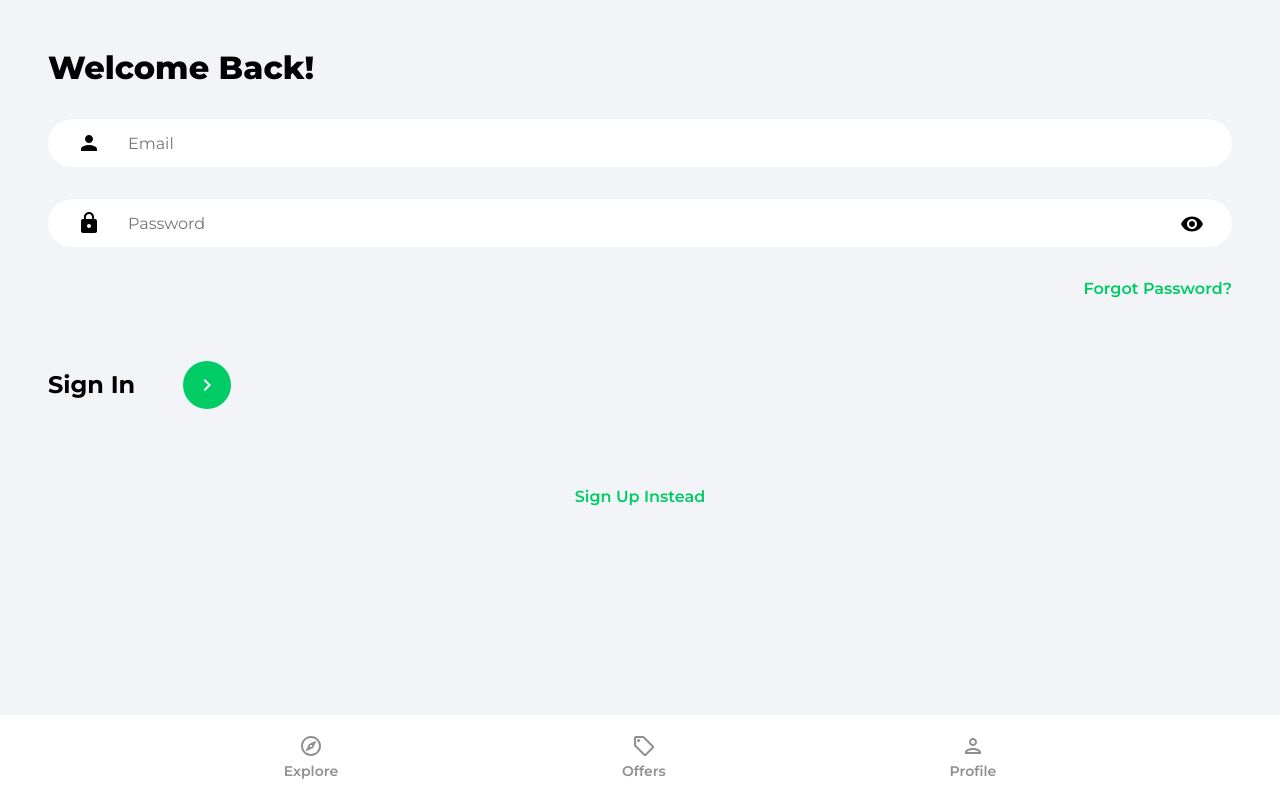
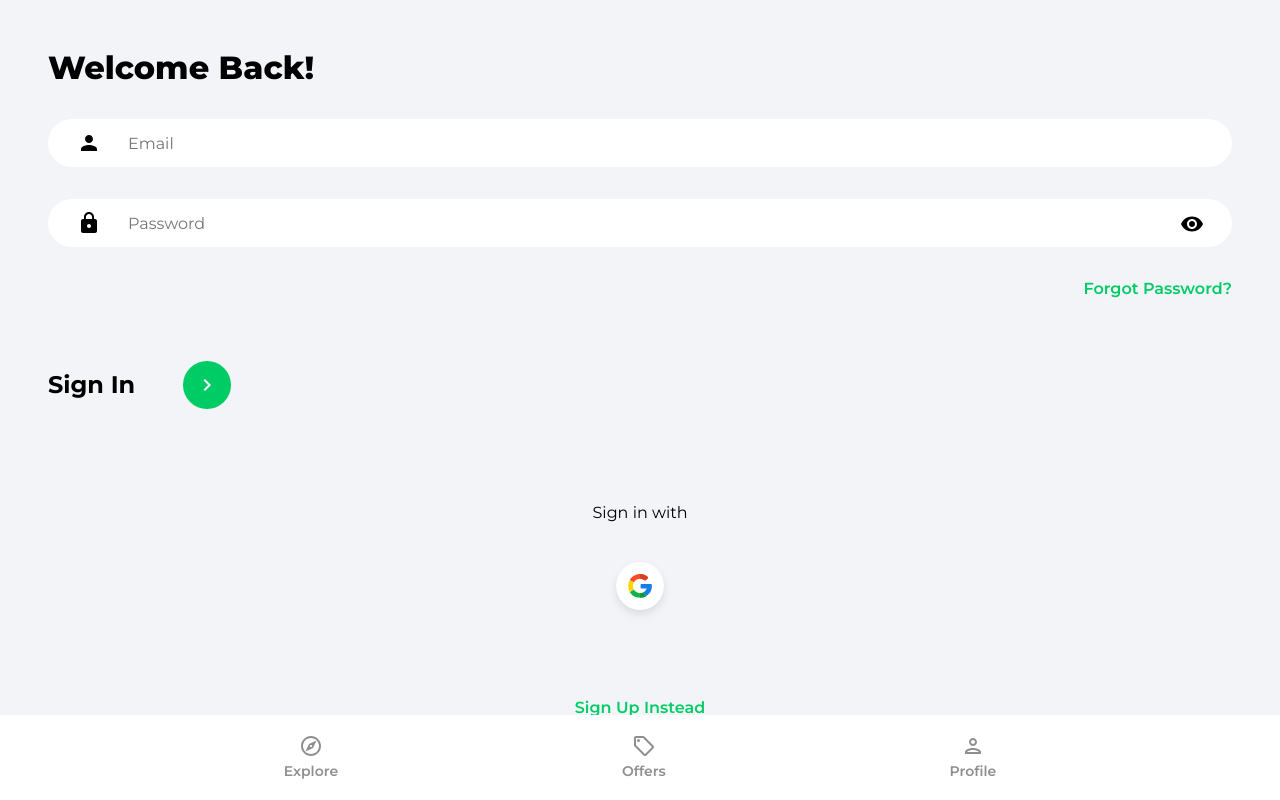
Before and after one commit to WMSSanharsha/Casa-Estate-App, a React (Vite) app: page /sign-in in a window 1280 px wide. Built offline with nearby package versions, Linux system fonts and the light colour scheme; no server answers.

Commit message:
add oAuth

```diff
--- /dev/null
+++ b/src/components/OAuth.jsx
@@ -0,0 +1,48 @@
+import { getAuth, signInWithPopup, GoogleAuthProvider } from "firebase/auth";
+import { useLocation, useNavigate } from "react-router-dom";
+import { db } from "../firebase.config";
+import { doc, setDoc, getDoc, serverTimestamp } from "firebase/firestore";
+import { toast } from "react-toastify";
+import googleIcon from "../assets/svg/googleIcon.svg";
+
+function OAuth() {
+  const navigate = useNavigate();
+  const location = useLocation();
+
+  async function onGoogleClick() {
+    try {
+      const auth = getAuth();
+
+      const provider = new GoogleAuthProvider();
+      const result = await signInWithPopup(auth, provider);
+      const user = result.user;
+
+      //check for user
+      const docRef = doc(db, "users", user.uid);
+      const docSnap = await getDoc(docRef);
+
+      //if user don't exits, create user
+      if (!docSnap.exists()) {
+        await setDoc(doc(db, "user", user.uid), {
+          name: user.displayName,
+          email: user.email,
+          timestamp: serverTimestamp(),
+        });
+      }
+      navigate("/");
+    } catch (error) {
+      toast.error("Could not authorize with google");
+    }
+  }
+
+  return (
+    <div className="socialLogin">
+      <p>Sign {location.pathname === "/sign-up" ? "up" : "in"} with </p>
+      <button className="socialIconDiv" onClick={onGoogleClick}>
+        <img className="socialIconImg" src={googleIcon} alt="google Icon" />
+      </button>
+    </div>
+  );
+}
+
+export default OAuth;
--- a/src/pages/SignIn.jsx
+++ b/src/pages/SignIn.jsx
@@ -4,6 +4,7 @@
 import { getAuth, signInWithEmailAndPassword } from "firebase/auth";
 import { ReactComponent as ArrowRightIcon } from "../assets/svg/keyboardArrowRightIcon.svg";
 import visibilityIcon from "../assets/svg/visibilityIcon.svg";
+import OAuth from "../components/OAuth";
 
 function SignIn() {
   const [showPassword, setShowPassword] = useState(false);
@@ -89,7 +90,7 @@
           </div>
         </form>
 
-        {/* Google OAuth */}
+        <OAuth />
 
         <Link to="/sign-up" className="registerLink">
           Sign Up Instead
--- a/src/pages/SignUp.jsx
+++ b/src/pages/SignUp.jsx
@@ -10,6 +10,7 @@
 import { db } from "../firebase.config";
 import { ReactComponent as ArrowRightIcon } from "../assets/svg/keyboardArrowRightIcon.svg";
 import visibilityIcon from "../assets/svg/visibilityIcon.svg";
+import OAuth from "../components/OAuth";
 
 function SignUp() {
   const [showPassword, setShowPassword] = useState(false);
@@ -113,7 +114,7 @@
           </div>
         </form>
 
-        {/* Google OAuth */}
+        <OAuth />
 
         <Link to="/sign-in" className="registerLink">
           Sign In Instead
```
